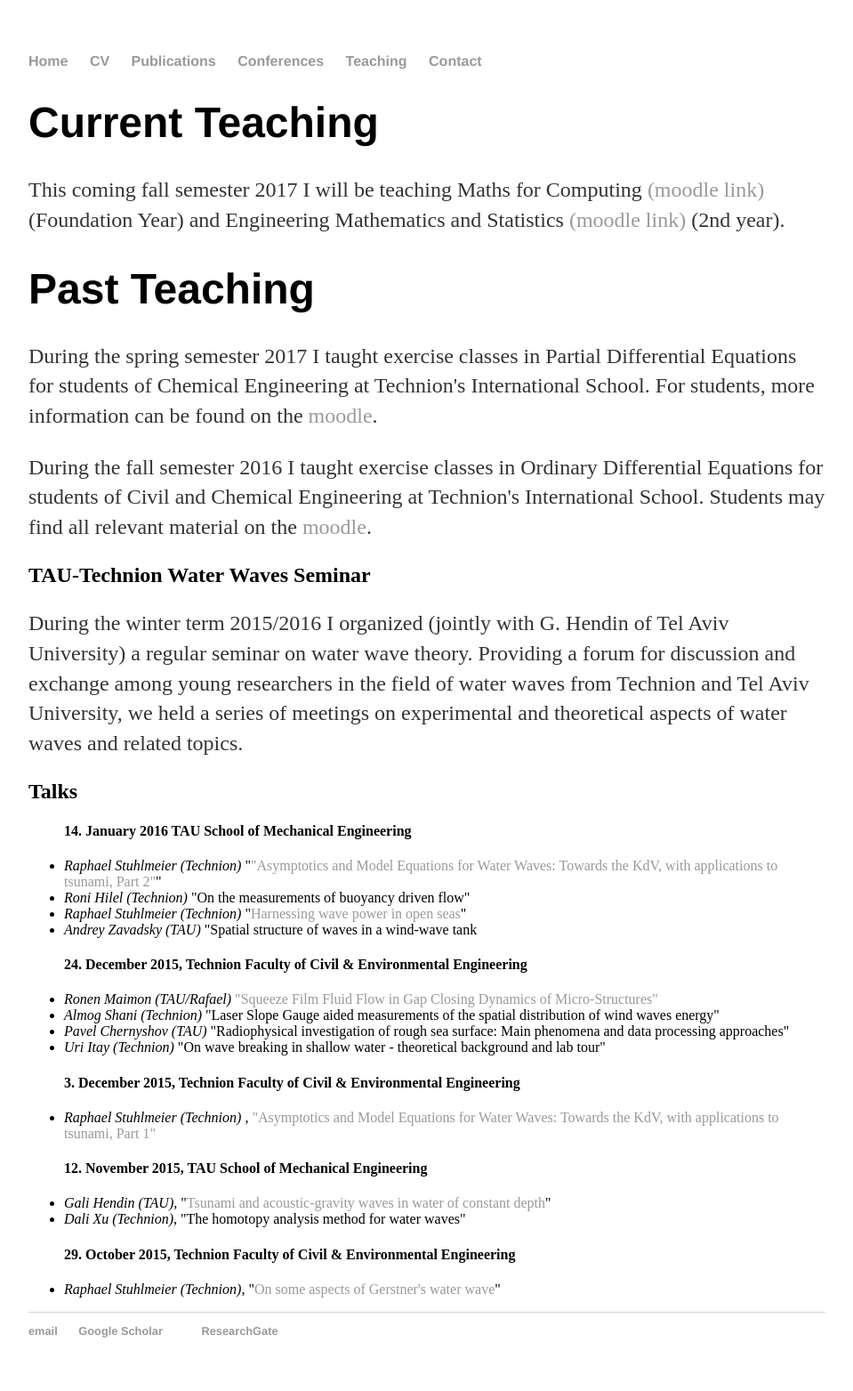
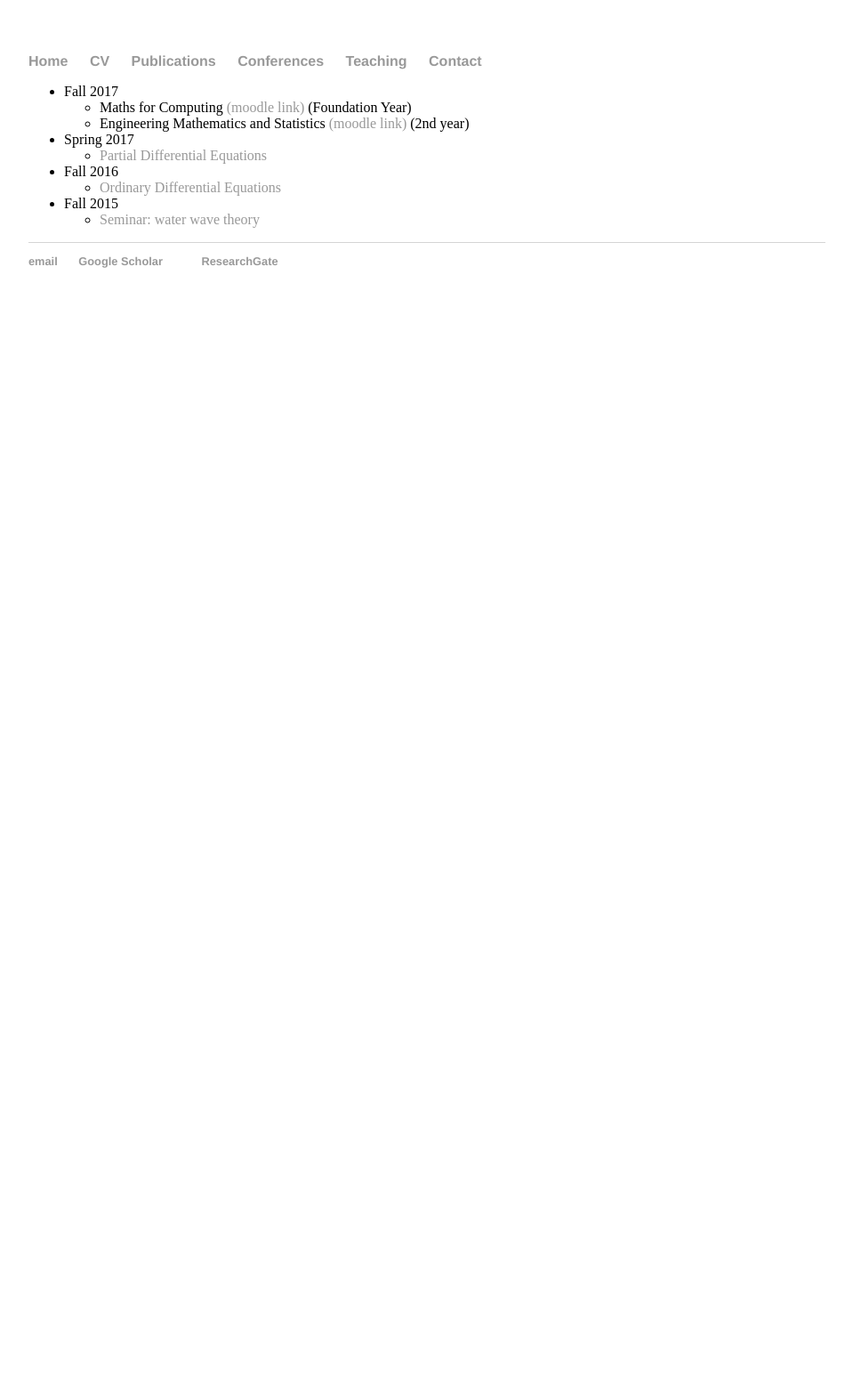
Before and after one commit to rstuhlmeier/rstuhlmeier.github.io, a Jekyll site: the page built from teaching/index.html, in a window 1280 px wide. Shown: the whole page at 89% size, without its empty margins (160-1119 px from the left). Built offline with Jekyll 4.4.1, drawn with Linux system fonts in a browser that asks for light colours; after the commit the page ends 900 px from its top, so only the background shows below that.

Commit message:
Teaching Reorganization
Redid my teaching website to separate years/semesters

```diff
--- a/teaching/index.html
+++ b/teaching/index.html
@@ -2,54 +2,25 @@
 layout: default
 title: Raphael Stuhlmeier - Teaching
 ---
-<h1>Current Teaching</h1>
-<p> This coming fall semester 2017 I will be teaching Maths for Computing <a href="https://dle.plymouth.ac.uk/course/view.php?id=28659">(moodle link)</a> (Foundation Year) and Engineering Mathematics and Statistics <a href="https://dle.plymouth.ac.uk/course/view.php?id=28667">(moodle link)</a> (2nd year).</p>
 
-<h1>Past Teaching</h1>
-<p>During the spring semester 2017 I taught exercise classes in Partial Differential Equations for students of Chemical Engineering at Technion's International School.
-            For students, more information can be found on the <a href="https://moodle.technion.ac.il/course/view.php?id=5208">moodle</a>.</p>
-
-
-<p>During the fall semester 2016 I taught exercise classes in Ordinary Differential Equations for students of Civil and Chemical Engineering at Technion's International School.
-            Students may find all relevant material on the <a href="https://moodle.technion.ac.il/course/view.php?id=2243">moodle</a>.
-
-<h2>TAU-Technion Water Waves Seminar </h2>
-            <p>
-            During the winter term 2015/2016 I organized (jointly with G. Hendin of Tel Aviv University) a regular seminar on water wave theory. Providing a forum for discussion and exchange among young researchers in the field of water waves from Technion and Tel Aviv University, we held a series of meetings on experimental and theoretical aspects of water waves and related topics. </p>
-
-
-
-
-
-
-
-            <h2> Talks</h2>
-            <ul>
-                        <h4> <b>14. January 2016 </b> TAU School of Mechanical Engineering </h4>
-            <li><em>  Raphael Stuhlmeier (Technion) </em>"<a href="RS_KdV_talk2.pdf">"Asymptotics and Model Equations for Water Waves: Towards the KdV, with applications to tsunami, Part 2"</a>" </li>
-            <li><em>  Roni Hilel (Technion) </em> "On the measurements of buoyancy driven flow" </li>
-            <li><em>  Raphael Stuhlmeier (Technion) </em> "<a href="RS_Wave_power_talk.pdf">Harnessing wave power in open seas</a>" </li>
-            <li><em>  Andrey Zavadsky (TAU)  </em> "Spatial structure of waves in a wind-wave tank</li>
+<ul>
+<li> Fall 2017
+<ul>
+<li> Maths for Computing <a href="https://dle.plymouth.ac.uk/course/view.php?id=28659">(moodle link)</a> (Foundation Year) </li>
+<li> Engineering Mathematics and Statistics <a href="https://dle.plymouth.ac.uk/course/view.php?id=28667">(moodle link)</a> (2nd year)</li>
+</ul> </li>
+<li> Spring 2017
+<ul>
+<li> <a href="Spring2017/PDEs.html">Partial Differential Equations</a> </li>
 </ul>
-            <ul>
-            <h4> <b>24. December 2015</b>, Technion Faculty of Civil & Environmental Engineering </h4>
-            <li><i> Ronen Maimon (TAU/Rafael) </i> <a href="Abstracts/Ronen_Maimon_Abstract.pdf">"Squeeze
-Film Fluid Flow in Gap Closing Dynamics of Micro-Structures"</a> </li>
-<li><i> Almog Shani (Technion) </i> "Laser Slope Gauge aided measurements of the spatial distribution of wind waves energy" </li>
-<li><i> Pavel Chernyshov (TAU) </i> "Radiophysical investigation of rough sea surface: Main phenomena and data processing approaches" </li>
-<li><i> Uri Itay (Technion) </i> "On wave breaking in shallow water - theoretical background and lab tour" </li>
+</li>
+<li> Fall 2016
+<ul>
+<li> <a href="Fall2016/ODEs.html">Ordinary Differential Equations</a> </li>
 </ul>
-            <ul>
-            <h4> <b>3. December 2015</b>, Technion Faculty of Civil & Environmental Engineering </h4>
-<li>
-<i> Raphael Stuhlmeier (Technion) </i>, <a href="RS_KdV_talk.pdf">"Asymptotics and Model Equations for Water Waves: Towards the KdV, with applications to tsunami, Part 1"</a> </li>
+</li>
+<li> Fall 2015 <ul>
+<li> <a href="Fall2015/Seminar.html">Seminar: water wave theory</a> </li>
 </ul>
-<ul>
-<h4><b>12. November 2015</b>, TAU School of Mechanical Engineering </h4>
-<li><i>Gali Hendin (TAU)</i>, "<a href="Abstracts/Gali_Hendin_Abstract.pdf">Tsunami and acoustic-gravity waves in water of constant depth</a>" </li>
-<li><i>Dali Xu (Technion)</i>, "The homotopy analysis method for water waves" </li>
+</li>
 </ul>
-<ul>
-<h4> <b>29. October 2015</b>, Technion Faculty of Civil & Environmental Engineering </h4>
-<li><i>Raphael Stuhlmeier (Technion)</i>, "<a href="Abstracts/RS_Gerstner_Waves.pdf">On some aspects of Gerstner's water wave</a>" </li>
-</ul>
```
Also changed, not shown: teaching/Fall2015/Seminar.html.txt (added, +53 -0 lines), teaching/Fall2016/ODEs.html.txt (added, +13 -0 lines), teaching/Spring2017/PDEs.html.txt (added, +9 -0 lines), 18 other files.
